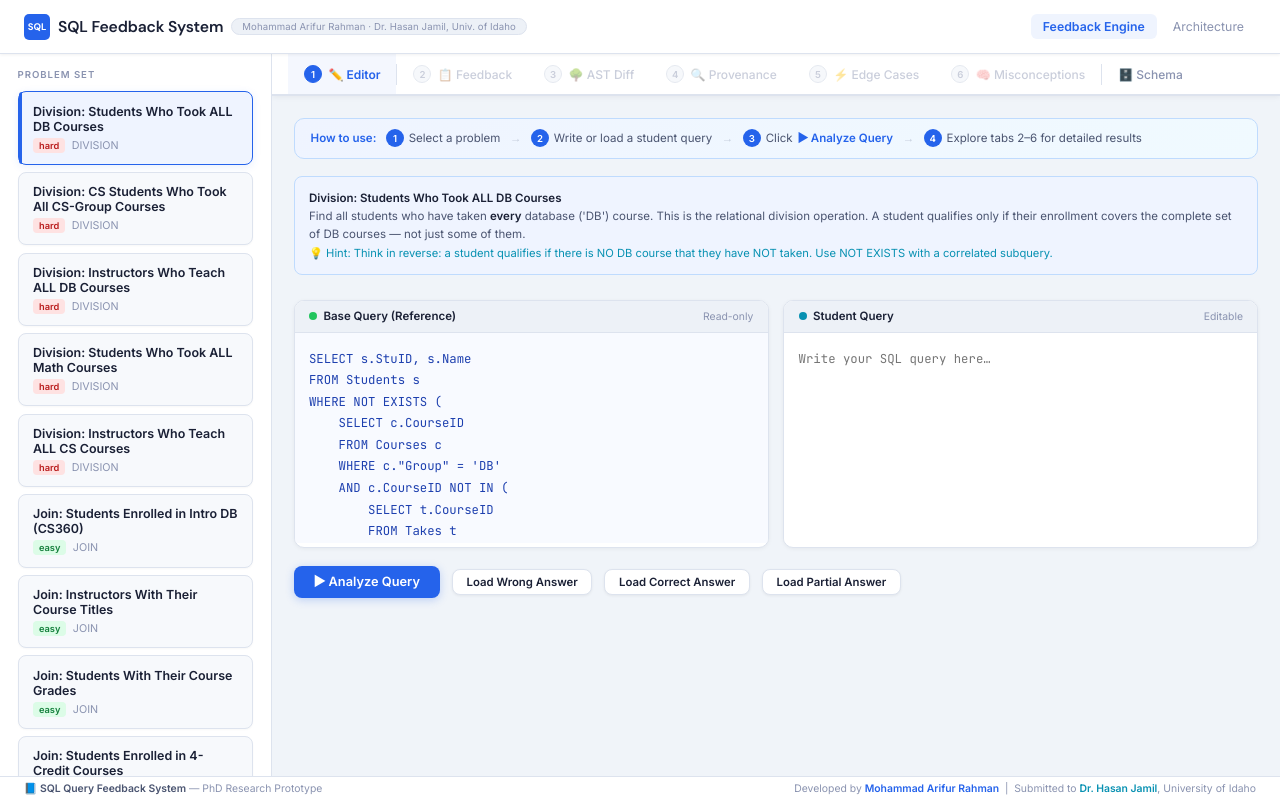
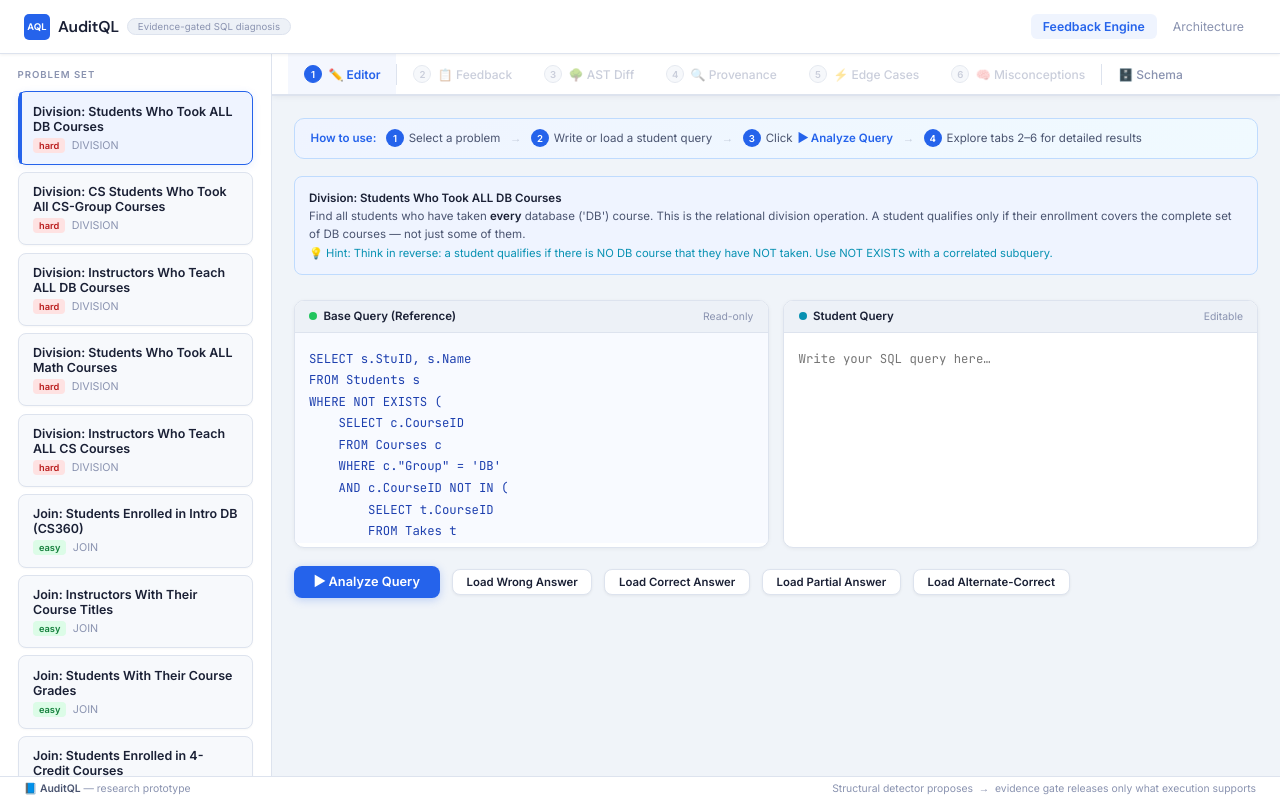
Before and after one commit to razon1494/sql-query-feedback-system, a Flask app: page / in a window 1280 px wide. Run offline with Flask 3, Linux system fonts and the light colour scheme; data comes from the database, SQL or seed files in the repository.

Commit message:
Name the system AuditQL; make the release rule visible and the UI anonymous
Give the system a name so it can be referred to rather than described,
and remove author and institution strings from the interface so a
screenshot can appear in a double-anonymous submission.

The Misconceptions tab now opens with a gate summary naming the release
rule and counting proposals against releases, so the mechanism is legible
even on a submission where nothing was withheld. The withheld panel is
expanded by default rather than collapsed, since a collapsed panel is
invisible in a static figure.

Add an alternate-correct preset for the division task: correct by
counting rather than negating, output-equivalent to the reference but
sharing almost none of its shape. It releases nothing and withholds the
missing-NOT-EXISTS proposal, which is the behaviour the paper argues for.

```diff
--- a/frontend/templates/index.html
+++ b/frontend/templates/index.html
@@ -3,7 +3,7 @@
 <head>
 <meta charset="UTF-8">
 <meta name="viewport" content="width=device-width, initial-scale=1.0">
-<title>SQL Feedback System — Mohammad Arifur Rahman | Dr. Hasan Jamil, University of Idaho</title>
+<title>AuditQL — Evidence-Gated SQL Diagnosis</title>
 <link href="https://fonts.googleapis.com/css2?family=JetBrains+Mono:wght@300;400;500;700&family=DM+Sans:wght@400;500;600;700&family=Inter:wght@300;400;500;600&display=swap" rel="stylesheet">
 <style>
 :root {
@@ -325,15 +325,25 @@ tr.match td{background:#f0fdf4}
     .withheld-note{margin-top:8px;font-size:13px;line-height:1.55;color:#64748b}
     .withheld-card{margin-top:10px;background:#fff;opacity:.85}
     .withheld-card .misc-why{border-left-color:#94a3b8;background:#f1f5f9;color:#475569}
+
+    /* Gate summary: names the release rule even when nothing is withheld */
+    .gate-bar{display:flex;align-items:center;flex-wrap:wrap;gap:.5rem .9rem;
+              padding:9px 12px;border:1px solid #c7d2fe;background:#eef2ff;
+              border-radius:8px;font-size:12.5px;color:#3730a3}
+    .gate-rule{font-family:var(--mono);font-size:11.5px;color:#4338ca;
+               background:#e0e7ff;border-radius:4px;padding:2px 7px}
+    .gate-count{font-weight:600}
+    .gate-count b{font-variant-numeric:tabular-nums}
+    .gate-sep{color:#a5b4fc}
 </style>
 </head>
 <body>
 
 <header>
   <div class="logo">
-    <div class="logo-icon">SQL</div>
-    SQL Feedback System
-    <span class="badge">Mohammad Arifur Rahman · Dr. Hasan Jamil, Univ. of Idaho</span>
+    <div class="logo-icon">AQL</div>
+    AuditQL
+    <span class="badge">Evidence-gated SQL diagnosis</span>
   </div>
   <nav>
     <button class="nav-btn active" onclick="switchView('main')">Feedback Engine</button>
@@ -431,6 +441,8 @@ tr.match td{background:#f0fdf4}
         <button class="btn btn-secondary btn-sm" onclick="loadSample('wrong')">Load Wrong Answer</button>
         <button class="btn btn-secondary btn-sm" onclick="loadSample('correct')">Load Correct Answer</button>
         <button class="btn btn-secondary btn-sm" onclick="loadSample('partial')">Load Partial Answer</button>
+        <button class="btn btn-secondary btn-sm" id="btn-alternate" style="display:none"
+                onclick="loadSample('alternate')">Load Alternate-Correct</button>
         <div id="attempt-badge" style="display:none;font-size:.7rem;color:var(--text3);background:var(--surface2);border:1px solid var(--border);border-radius:20px;padding:3px 10px;font-family:var(--mono)">Attempt <span id="attempt-num">1</span></div>
         <div class="score-wrap" id="score-wrap" style="display:none">
           <div>
@@ -615,12 +627,12 @@ tr.match td{background:#f0fdf4}
 <div class="app" id="about-view" style="overflow-y:auto">
   <div class="about-inner">
     <div style="font-family:var(--display);font-size:1.9rem;font-weight:800;margin-bottom:.4rem;color:var(--text)">
-      SQL Query Feedback System
+      AuditQL
     </div>
     <div style="color:var(--text2);font-size:.86rem;margin-bottom:1.5rem;line-height:1.7">
-      A PhD-level research prototype for automated SQL query evaluation &amp; feedback generation.<br>
-      Developed by <span style="color:var(--accent);font-weight:700">Mohammad Arifur Rahman</span><br>
-      Submitted to <span style="color:var(--accent2);font-weight:700">Dr. Hasan Jamil</span>, Department of Computer Science, University of Idaho
+      A research prototype for automated SQL query evaluation &amp; feedback generation.<br>
+      A structural detector <em>proposes</em> a diagnosis; an evidence gate <em>releases</em> it
+      only when execution shows the effect that diagnosis itself predicts.
     </div>
     <div class="info-box" style="padding:1.05rem;font-size:.8rem;line-height:1.8;margin-bottom:1.25rem;background:#eff4ff;border-color:#bfdbfe">
       <strong style="font-size:.88rem;display:block;margin-bottom:.4rem">System Overview</strong>
@@ -675,6 +687,10 @@ let sampleAnswers = {
     wrong:   `SELECT s.StuID, s.Name\nFROM Students s\nWHERE s.StuID IN (\n    SELECT t.StuID FROM Takes t\n    WHERE t.CourseID IN (\n        SELECT c.CourseID FROM Courses c WHERE c."Group" = 'DB'\n    )\n);`,
     correct: `SELECT s.StuID, s.Name\nFROM Students s\nWHERE NOT EXISTS (\n    SELECT c.CourseID FROM Courses c\n    WHERE c."Group" = 'DB'\n    AND c.CourseID NOT IN (\n        SELECT t.CourseID FROM Takes t WHERE t.StuID = s.StuID\n    )\n);`,
     partial: `SELECT s.StuID, s.Name\nFROM Students s\nJOIN Takes t ON s.StuID = t.StuID\nJOIN Courses c ON t.CourseID = c.CourseID\nWHERE c."Group" = 'DB'\nGROUP BY s.StuID, s.Name\nHAVING COUNT(DISTINCT t.CourseID) >= 2;`,
+    // Correct by counting rather than negating: output-equivalent to the
+    // reference, but sharing almost none of its shape. A shape-only tier
+    // flags it; the evidence gate withholds that proposal.
+    alternate: `SELECT s.StuID, s.Name\nFROM Students s\nJOIN Takes t ON s.StuID = t.StuID\nJOIN Courses c ON t.CourseID = c.CourseID\nWHERE c."Group" = 'DB'\nGROUP BY s.StuID, s.Name\nHAVING COUNT(DISTINCT c.CourseID) = (\n    SELECT COUNT(*) FROM Courses WHERE "Group" = 'DB'\n);`,
   },
   div_all_cs_courses: {
     wrong:   `SELECT s.StuID, s.Name FROM Students s\nWHERE s.Major = 'CS'\nAND s.StuID IN (\n    SELECT t.StuID FROM Takes t\n    JOIN Courses c ON t.CourseID = c.CourseID\n    WHERE c."Group" = 'CS'\n);`,
@@ -793,6 +809,11 @@ async function selectProblem(id) {
      ${p.hint ? `<br><span style="color:var(--accent2);font-size:.7rem">💡 Hint: ${p.hint}</span>` : ''}`;
   document.getElementById('base-q').value = p.base_query;
   document.getElementById('student-q').value = '';
+  const altBtn = document.getElementById('btn-alternate');
+  if (altBtn) {
+    const s = sampleAnswers[id];
+    altBtn.style.display = (s && s.alternate) ? '' : 'none';
+  }
   document.getElementById('score-wrap').style.display = 'none';
   document.getElementById('quick-results').style.display = 'none';
   document.getElementById('feedback-pulse').style.display = 'none';
@@ -1134,6 +1155,18 @@ function renderMisconceptions(misc, withheld) {
   const wh  = withheld || [];
   let html = '';
 
+  // Name the release rule up front, so the mechanism is legible even when
+  // the gate had nothing to withhold on this submission.
+  html += `
+    <div class="gate-bar">
+      <span class="gate-rule">release(m) = proposed(m) AND evidence supports(m)</span>
+      <span class="gate-count">Proposed <b>${rel.length + wh.length}</b></span>
+      <span class="gate-sep">·</span>
+      <span class="gate-count">Released <b>${rel.length}</b></span>
+      <span class="gate-sep">·</span>
+      <span class="gate-count">Withheld <b>${wh.length}</b></span>
+    </div>`;
+
   if (!rel.length) {
     html += `<div class="misc-card"><div class="misc-icon">✅</div><div><div class="misc-title">No misconceptions detected</div><div class="misc-desc">Your query demonstrates correct SQL understanding.</div></div></div>`;
   } else {
@@ -1164,14 +1197,14 @@ function renderMisconceptions(misc, withheld) {
     <div class="withheld-block">
       <div class="withheld-head">
         <span class="withheld-label">🔒 Withheld by the evidence gate (${wh.length})</span>
-        <button class="btn btn-secondary btn-sm" id="withheld-btn" onclick="toggleWithheld()">Show</button>
+        <button class="btn btn-secondary btn-sm" id="withheld-btn" onclick="toggleWithheld()">Hide</button>
       </div>
       <div class="withheld-note">
         The structural analyser proposed ${one?'this':'these'}, but the gate did not release
         ${one?'it':'them'} to the student: the execution evidence did not show the effect
         ${one?'it predicts':'they predict'}. Shown here for the instructor only.
       </div>
-      <div id="withheld-body" style="display:none">
+      <div id="withheld-body" style="display:block">
         ${wh.map(m => `
         <div class="misc-card withheld-card">
           <div class="misc-icon">🔒</div>
@@ -1412,8 +1445,8 @@ function esc(s) {
 <div style="position:fixed;bottom:0;left:0;right:0;background:var(--surface);border-top:1px solid var(--border);
   padding:5px 1.5rem;display:flex;justify-content:space-between;align-items:center;z-index:200;
   font-size:.65rem;color:var(--text3)">
-  <span>📘 <strong style="color:var(--text2)">SQL Query Feedback System</strong> — PhD Research Prototype</span>
-  <span>Developed by <strong style="color:var(--accent)">Mohammad Arifur Rahman</strong> &nbsp;|&nbsp; Submitted to <strong style="color:var(--accent2)">Dr. Hasan Jamil</strong>, University of Idaho</span>
+  <span>📘 <strong style="color:var(--text2)">AuditQL</strong> — research prototype</span>
+  <span>Structural detector proposes &nbsp;→&nbsp; evidence gate releases only what execution supports</span>
 </div>
 
 </body>
```
Also changed, not shown: README.md.
